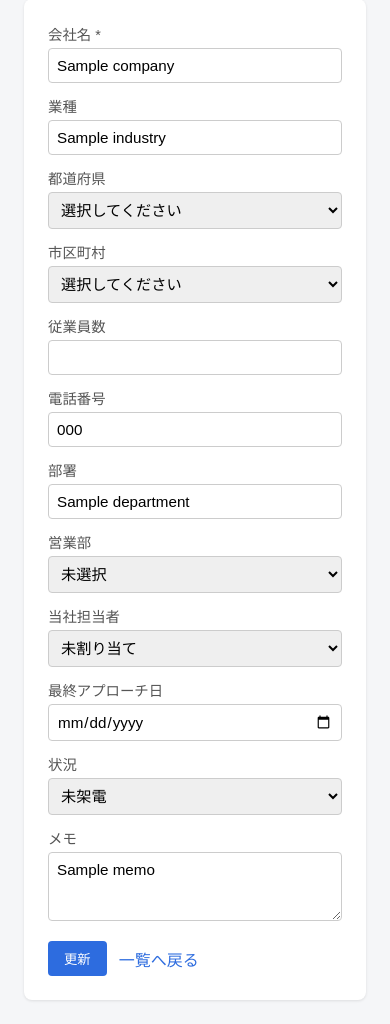
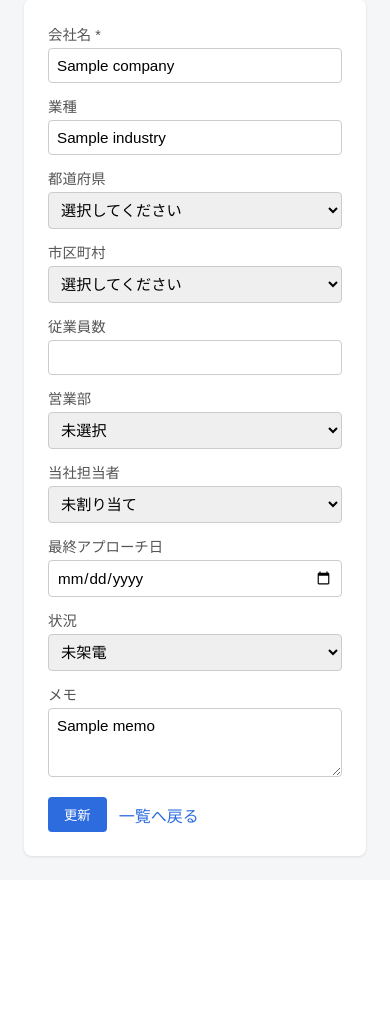
Before and after one commit to ikarugamana-hub/telapo, a Flask app: page /edit/1 in a window 390 px wide. Shown: the part 164-1188 px from the top of the page. After the commit the page ends 1023 px from the top, so only its background shows below. Run offline with Flask 3, Linux system fonts and the light colour scheme; a database or web service that is not in the repository returns one stand-in record (values such as "Sample title"); parts of the project's set-up code (start-up, migrations or seed data) failed here and were passed over; some libraries are stand-ins or nearby versions.

Commit message:
Remove phone and department fields

```diff
--- a/app.py
+++ b/app.py
@@ -110,8 +110,6 @@ CSV_COLUMNS = [
     "都道府県",
     "市区町村",
     "従業員数",
-    "電話番号",
-    "部署",
     "営業部",
     "当社担当者",
     "状況",
@@ -353,8 +351,6 @@ def normalize_csv_row(row):
         "prefecture": get_row_value(row, "都道府県", "prefecture"),
         "municipality": get_row_value(row, "市区町村", "municipality"),
         "employees": parse_optional_int(get_row_value(row, "従業員数", "employees")),
-        "phone": get_row_value(row, "電話番号", "phone"),
-        "department": get_row_value(row, "部署", "department"),
         "sales_department": get_row_value(row, "営業部", "sales_department"),
         "assigned_to": get_row_value(row, "当社担当者", "assigned_to"),
         "status": status,
@@ -394,8 +390,8 @@ def update_company(db, company_id, values):
     db.execute(
         """
         UPDATE companies
-        SET company_name=?, industry=?, prefecture=?, municipality=?, employees=?, phone=?,
-            department=?, sales_department=?, assigned_to=?, status=?, last_approach_date=?, memo=?
+        SET company_name=?, industry=?, prefecture=?, municipality=?, employees=?,
+            sales_department=?, assigned_to=?, status=?, last_approach_date=?, memo=?
         WHERE id=?
         """,
         (
@@ -404,8 +400,6 @@ def update_company(db, company_id, values):
             values["prefecture"],
             values["municipality"],
             values["employees"],
-            values["phone"],
-            values["department"],
             values["sales_department"],
             values["assigned_to"],
             values["status"],
@@ -420,9 +414,9 @@ def insert_company(db, values):
     db.execute(
         """
         INSERT INTO companies
-            (company_name, industry, prefecture, municipality, employees, phone,
-             department, sales_department, assigned_to, status, last_approach_date, memo)
-        VALUES (?, ?, ?, ?, ?, ?, ?, ?, ?, ?, ?, ?)
+            (company_name, industry, prefecture, municipality, employees,
+             sales_department, assigned_to, status, last_approach_date, memo)
+        VALUES (?, ?, ?, ?, ?, ?, ?, ?, ?, ?)
         """,
         (
             values["company_name"],
@@ -430,8 +424,6 @@ def insert_company(db, values):
             values["prefecture"],
             values["municipality"],
             values["employees"],
-            values["phone"],
-            values["department"],
             values["sales_department"],
             values["assigned_to"],
             values["status"],
@@ -571,8 +563,6 @@ def export():
                 r["prefecture"],
                 r["municipality"],
                 r["employees"],
-                r["phone"],
-                r["department"],
                 r["sales_department"],
                 r["assigned_to"],
                 r["status"],
--- a/templates/form.html
+++ b/templates/form.html
@@ -34,14 +34,6 @@
 
     <label>従業員数
         <input type="number" name="employees" value="{{ company['employees'] if company else '' }}" min="0">
-    </label>
-
-    <label>電話番号
-        <input type="text" name="phone" value="{{ company['phone'] if company else '' }}">
-    </label>
-
-    <label>部署
-        <input type="text" name="department" value="{{ company['department'] if company else '' }}">
     </label>
 
     <label>営業部
--- a/templates/index.html
+++ b/templates/index.html
@@ -139,8 +139,6 @@
             <th>都道府県</th>
             <th>市区町村</th>
             <th>従業員数</th>
-            <th>電話番号</th>
-            <th>部署</th>
             <th>営業部</th>
             <th>当社担当者</th>
             <th>状況</th>
@@ -160,8 +158,6 @@
             <td><input form="row-form-{{ c['id'] }}" type="text" name="prefecture" value="{{ c['prefecture'] or '' }}"></td>
             <td><input form="row-form-{{ c['id'] }}" type="text" name="municipality" value="{{ c['municipality'] or '' }}"></td>
             <td><input form="row-form-{{ c['id'] }}" class="number-input" type="number" name="employees" value="{{ c['employees'] if c['employees'] is not none else '' }}" min="0"></td>
-            <td><input form="row-form-{{ c['id'] }}" type="text" name="phone" value="{{ c['phone'] or '' }}"></td>
-            <td><input form="row-form-{{ c['id'] }}" type="text" name="department" value="{{ c['department'] or '' }}"></td>
             <td>
                 <select form="row-form-{{ c['id'] }}" name="sales_department">
                     <option value="">未選択</option>
```
